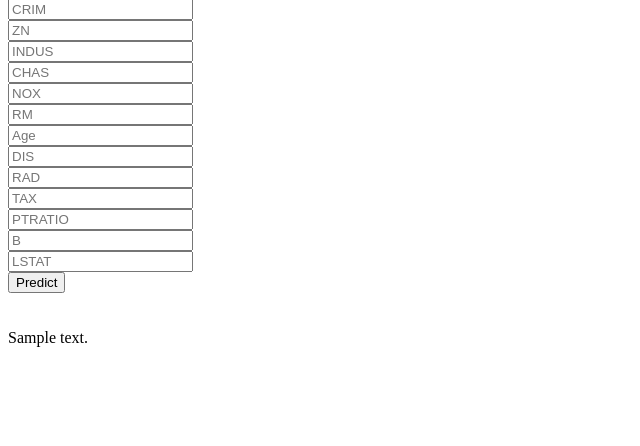
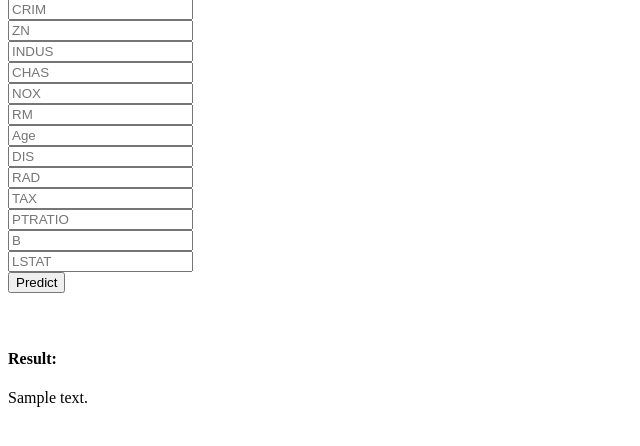
Before and after one commit to anirudhssidhu/BostonHousePricing, a Flask app: template templates/home.html in a window 1280 px wide. Shown: the part 81-527 px from the top of the page, without its empty margins (0-640 px from the left). Run offline with Flask 2, Linux system fonts and the light colour scheme; the template is opened without the code that fills it: most values are stand-ins (such as "Sample title", 1, 10 or a date in 2020); parts of the project's set-up code (start-up, migrations or seed data) failed here and were passed over.

Commit message:
updating the home.html file

```diff
--- a/templates/home.html
+++ b/templates/home.html
@@ -42,6 +42,7 @@
 
 
  </div>
+ <h4>Result: </h4>
  {{prediction_text}}
 
 </body>
```
